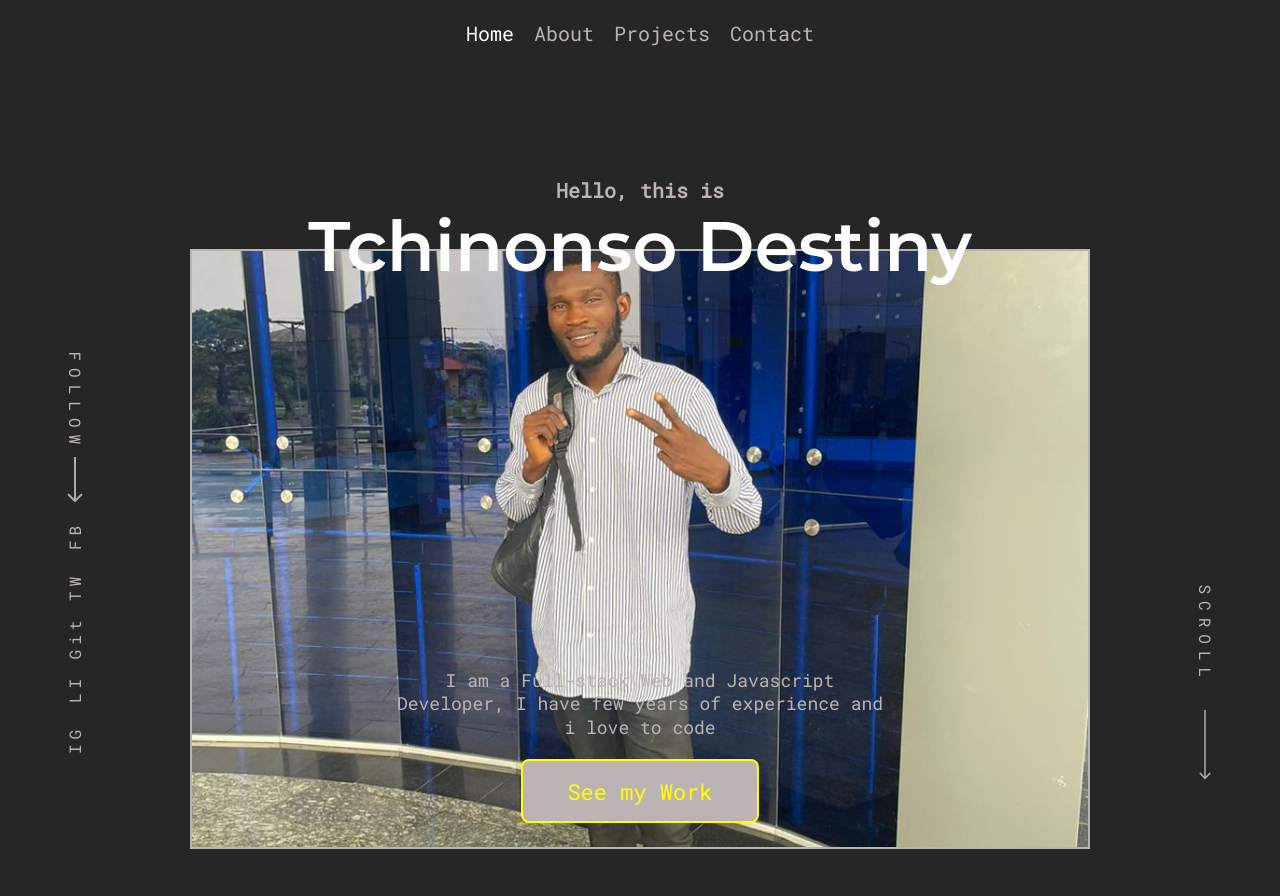
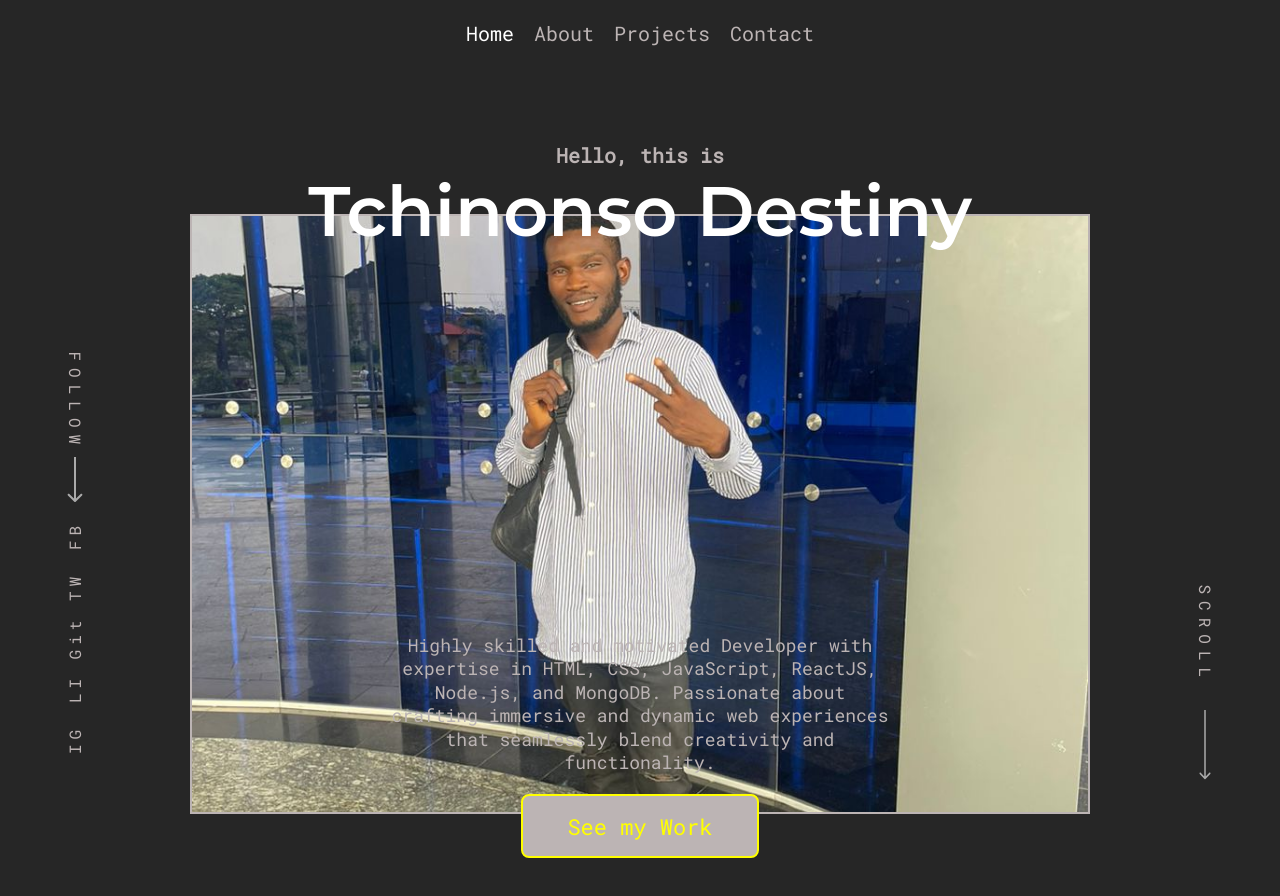
Before and after one commit to Tchinonso/updatedportfolio, a React (Create React App) app: page / in a window 1280 px wide. Shown: the top 896 px of the page. Built offline with nearby package versions, Linux system fonts and the light colour scheme; a web font is replaced by a local one.

Commit message:
code added

```diff
--- a/src/Portfolio/HeroSection.js
+++ b/src/Portfolio/HeroSection.js
@@ -157,8 +157,7 @@ const HeroSection = () => {
           </div>
           <div className="hero__info">
             <PText>
-              I am a Full-stack Web and Javascript Developer, I have few years
-              of experience and i love to code
+              Highly skilled and motivated Developer with expertise in HTML, CSS, JavaScript, ReactJS, Node.js, and MongoDB. Passionate about crafting immersive and dynamic web experiences that seamlessly blend creativity and functionality.
             </PText>
             <Button btnLink="/projects" btnText="See my Work" />
           </div>
```
